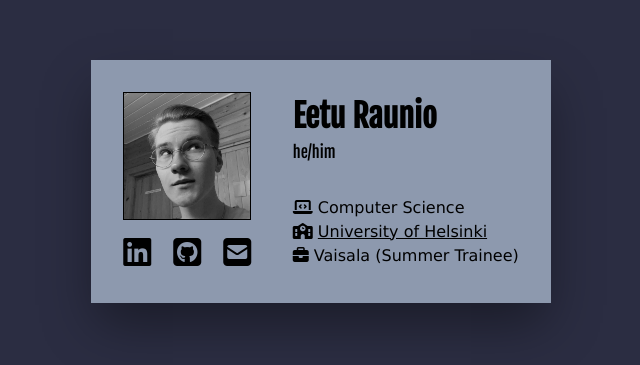
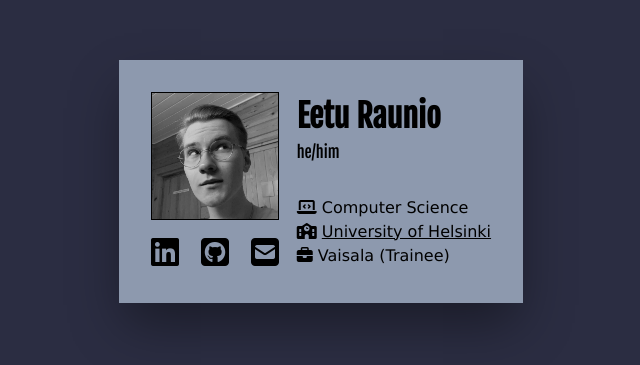
Before and after one commit to ConcernedHobbit/concernedhobbit.github.io, a plain HTML site: page index.html in a window 1280 px wide. Shown: the part 219-584 px from the top of the page, without its empty margins (319-959 px from the left). Drawn offline with Linux system fonts and the light colour scheme.

Commit message:
update job specification

```diff
--- a/index.html
+++ b/index.html
@@ -51,7 +51,7 @@
 
 				<p>
 					<i class="fa-solid fa-briefcase" aria-hidden="true"></i>
-					Vaisala (Summer Trainee)
+					Vaisala (Trainee)
 				</p>
 			</div>
 
```
